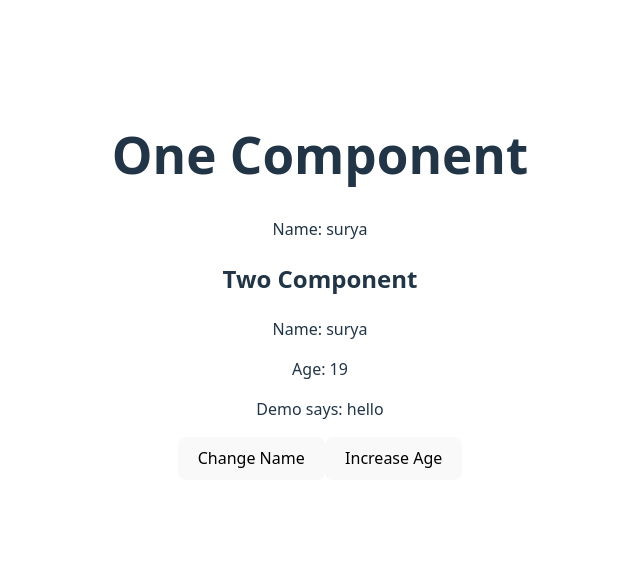
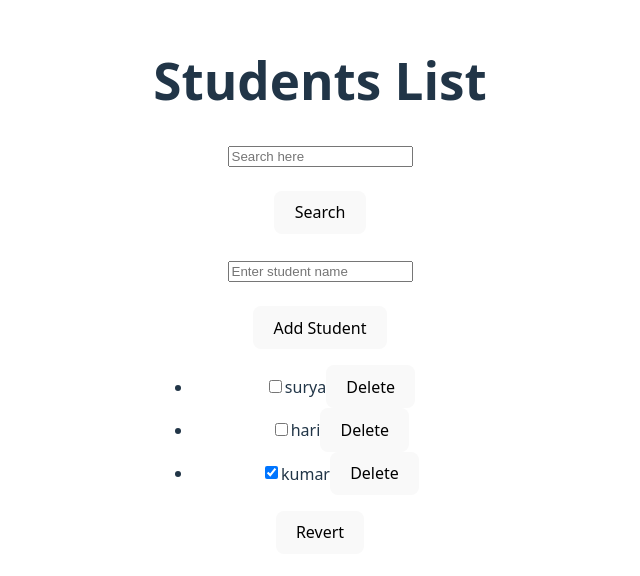
Before and after one commit to SECE-24-28/classroom-project-SuryaTK2007, a React (Vite) app in the folder react/react-app/: page / in a window 1280 px wide. Shown: the part 114-690 px from the top of the page, without its empty margins (320-960 px from the left). Built offline with nearby package versions, Linux system fonts and the light colour scheme.

Commit message:
implemented useEffect and useReference for the studentCheckList application

```diff
--- a/react/react-app/src/App.jsx
+++ b/react/react-app/src/App.jsx
@@ -1,19 +1,93 @@
-import { useState } from 'react'
-import { createContext } from 'react';
-import './App.css'
-import { DataProvider } from './context/DataContext';
-import One from './One';
-import Two from './Two';
+import { useEffect, useState, useRef } from "react";
+import "./App.css"
+
 function App() {
+  const [originalList, setOriginalList] = useState([]);
+  const [list, setList] = useState([]);
+  const [newName, setNewName] = useState("");
+  const [search, setSearch] = useState("");
+  const inputRef=useRef(null);
+  useEffect(() => {
+    const data = [
+      { id: 1, sname: "surya", fee: false },
+      { id: 2, sname: "hari", fee: false },
+      { id: 3, sname: "kumar", fee: true }
+    ];
+    setOriginalList(data);
+    setList(data);
+  }, []);
+
+  const handleDelete = (id) => {
+    setList(list.filter(item => item.id !== id));
+  };
+
+  const handleCheck = (id) => {
+    const newList = list.map(item =>
+      item.id === id ? { ...item, fee: !item.fee } : item
+    );
+
+    setList(newList);
+  };
+
+  const handleRevert = () => {
+    setList(originalList);
+  };
+
+  const handleAdd = () => {
+    const newStudent = {
+      id: list.length + 1,
+      sname: newName,
+      fee: false
+    };
+    setList([...list, newStudent]);
+    setNewName("");
+    inputRef.current.focus();
+  };
+
+  const handleSearch = () => {
+    const filtered = originalList.filter(item =>
+      item.sname.toLowerCase().includes(search.toLowerCase())
+    );
+    setList(filtered);
+  };
 
   return (
     <>
-      <DataProvider>
-          <One/>
-          <Two/>
-      </DataProvider>
+      <h1>Students List</h1>
+      <input
+        type="text"
+        placeholder="Search here"
+        value={search}
+        onChange={(e) => setSearch(e.target.value)}
+      /><br></br><br></br>
+      <button onClick={handleSearch}>Search</button><br></br><br></br>
+
+      <input
+        ref={inputRef}
+        type="text"
+        placeholder="Enter student name"
+        value={newName}
+        onChange={(e) => setNewName(e.target.value)}
+      /><br></br><br></br>
+      <button onClick={handleAdd}>Add Student</button>
+
+      <ul>
+        {list.map(item => (
+          <li key={item.id}>
+            <input
+              type="checkbox"
+              checked={item.fee}
+              onChange={() => handleCheck(item.id)}
+            />
+            {item.sname}
+            <button onClick={() => handleDelete(item.id)}>Delete</button>
+          </li>
+        ))}
+      </ul>
+
+      <button onClick={handleRevert}>Revert</button>
     </>
-  )
+  );
 }
 
 export default App;
```
